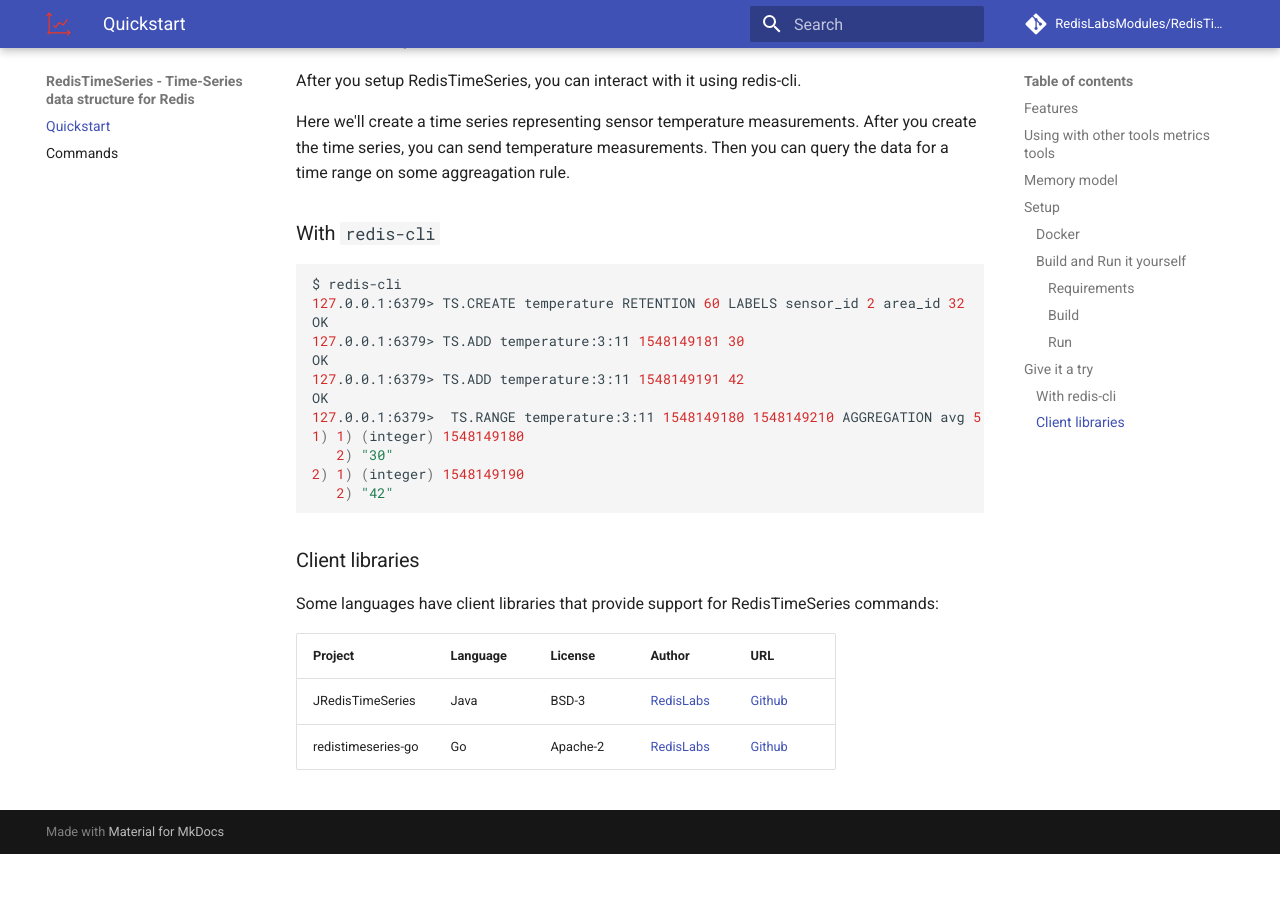
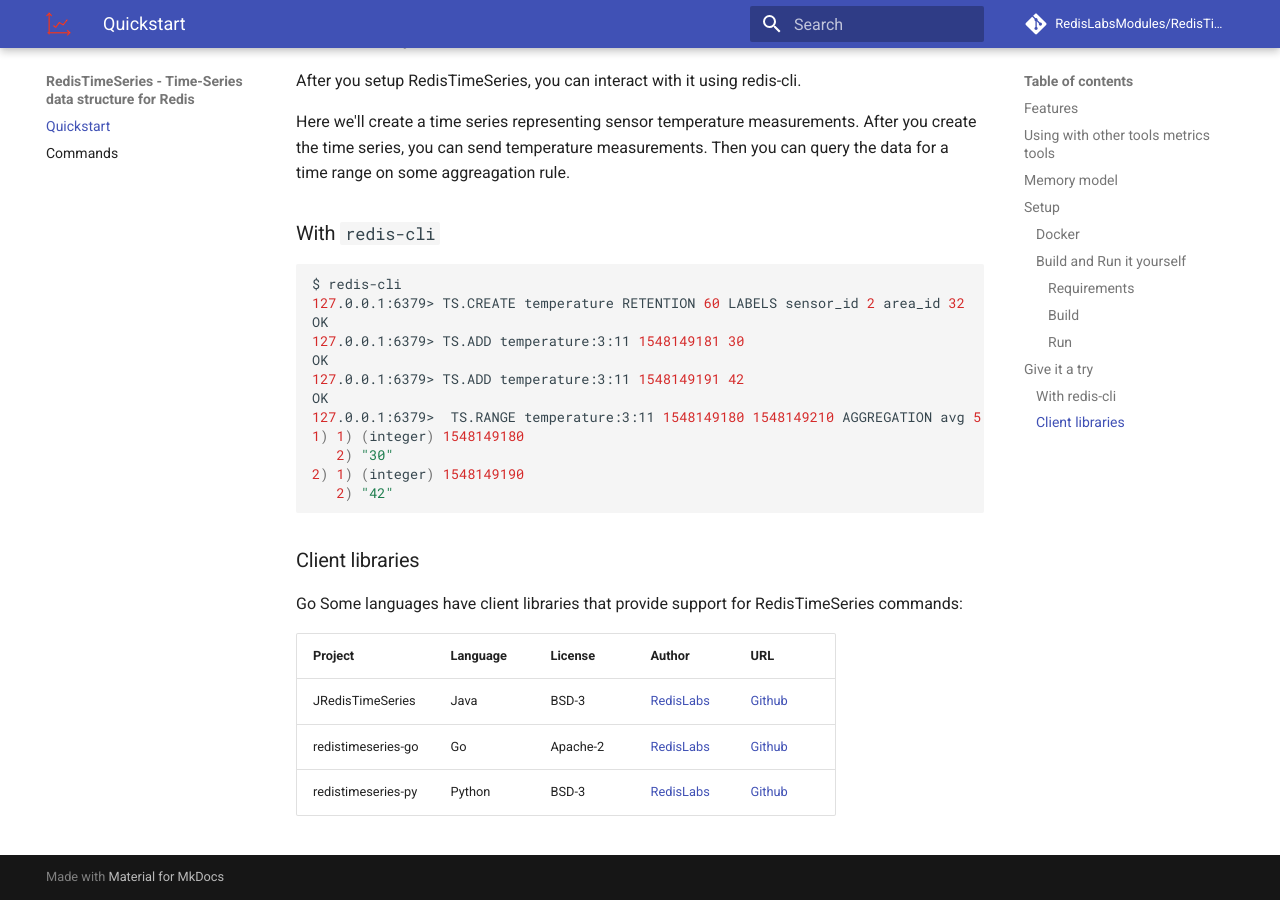
Before and after one commit to RedisTimeSeries/RedisTimeSeries, an MkDocs documentation site: the page built from docs/index.md, in a window 1280 px wide and 900 px high, scrolled down 2019 px. Built offline with MkDocs 1.6.1 and Material for MkDocs 9.7.7, drawn with Linux system fonts in a browser that asks for light colours; comment, search, counter and statistics services are not loaded; old or Windows-style settings are respelled for this version of MkDocs; before the commit the page ends 2873 px from its top, so only the background shows below that; some of the changed text lies outside the part shown.

Commit message:
Fix #85 add python client

````diff
--- a/docs/index.md
+++ b/docs/index.md
@@ -86,10 +86,11 @@
 ```
 
 ### Client libraries
-
+Go
 Some languages have client libraries that provide support for RedisTimeSeries commands:
 
 | Project | Language | License | Author | URL |
 | ------- | -------- | ------- | ------ | --- |
 | JRedisTimeSeries | Java | BSD-3 | [RedisLabs](https://redislabs.com/) | [Github](https://github.com/RedisTimeSeries/JRedisTimeSeries/) |
 | redistimeseries-go | Go | Apache-2 | [RedisLabs](https://redislabs.com/) | [Github](https://github.com/RedisTimeSeries/redistimeseries-go) |
+| redistimeseries-py | Python | BSD-3 | [RedisLabs](https://redislabs.com/) | [Github](https://github.com/RedisTimeSeries/redistimeseries-py) |
````
Also changed, not shown: other parts of docs/index.md (+1 -1 lines).
